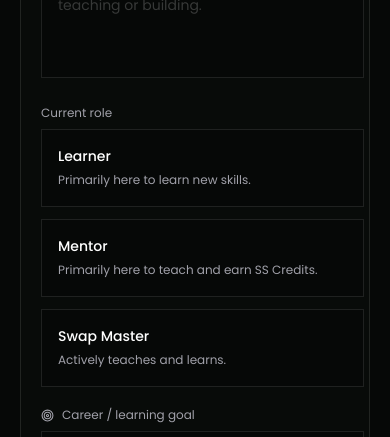
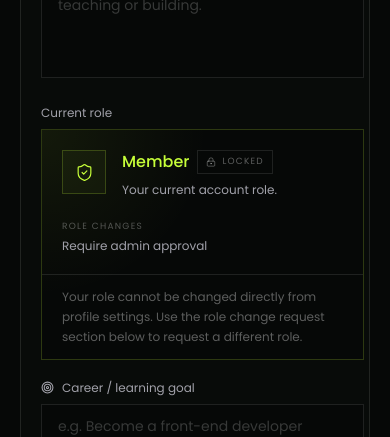
Before and after one commit to Tanvir-Azad-Mahir/SkillSwap, a React (Vite) app: page /profile/edit in a window 390 px wide. Shown: the part 1080-1517 px from the top of the page. Built offline with nearby package versions, Linux system fonts and the light colour scheme; no server answers.

Commit message:
profileedit tab just got new update

```diff
--- a/src/components/ProfileEditTab.jsx
+++ b/src/components/ProfileEditTab.jsx
@@ -1,23 +1,44 @@
-import { Camera, MapPin, Target, UserRound } from "lucide-react";
-import { useEffect, useMemo } from "react";
+import {
+  Camera,
+  LockKeyhole,
+  MapPin,
+  ShieldCheck,
+  Target,
+  UserRound,
+} from "lucide-react";
 
-const roles = [
-  {
-    value: "learner",
+import {
+  useEffect,
+  useMemo,
+} from "react";
+
+/* =========================================================
+   ROLE INFO
+========================================================= */
+
+const roleInfo = {
+  learner: {
     title: "Learner",
-    description: "Primarily here to learn new skills.",
+    description:
+      "Primarily here to learn new skills.",
   },
-  {
-    value: "mentor",
+
+  mentor: {
     title: "Mentor",
-    description: "Primarily here to teach and earn SS Credits.",
+    description:
+      "Primarily here to teach and earn SS Credits.",
   },
-  {
-    value: "swap_master",
+
+  swap_master: {
     title: "Swap Master",
-    description: "Actively teaches and learns.",
+    description:
+      "Actively teaches, learns and participates in skill swaps.",
   },
-];
+};
+
+/* =========================================================
+   PROFILE EDIT TAB
+========================================================= */
 
 export default function ProfileEditTab({
   profile,
@@ -27,60 +48,140 @@ export default function ProfileEditTab({
   previousAvatars,
   setProfileAvatar,
 }) {
-  const previewUrl = useMemo(() => {
-    if (!avatarFile) return "";
-    return URL.createObjectURL(avatarFile);
+  /* =======================================================
+     AVATAR PREVIEW
+  ======================================================= */
+
+  const previewUrl =
+    useMemo(() => {
+      if (!avatarFile) {
+        return "";
+      }
+
+      return URL.createObjectURL(
+        avatarFile
+      );
     }, [avatarFile]);
 
   useEffect(() => {
     return () => {
-      if (previewUrl) URL.revokeObjectURL(previewUrl);
+      if (previewUrl) {
+        URL.revokeObjectURL(
+          previewUrl
+        );
+      }
     };
   }, [previewUrl]);
 
-  const avatarSrc = previewUrl || profile.avatar_url;
+  const avatarSrc =
+    previewUrl ||
+    profile.avatar_url;
 
-  const update = (field, value) => {
-    setProfile((current) => ({
+  /* =======================================================
+     NORMAL PROFILE UPDATE
+
+     Role is intentionally not editable here.
+  ======================================================= */
+
+  const update =
+    (
+      field,
+      value
+    ) => {
+      if (field === "role") {
+        return;
+      }
+
+      setProfile(
+        (current) => ({
           ...current,
-      [field]: value,
-    }));
+          [field]:
+            value,
+        })
+      );
     };
+
+  /* =======================================================
+     CURRENT ROLE
+  ======================================================= */
+
+  const currentRole =
+    roleInfo[
+      profile.role
+    ] || {
+      title:
+        "Member",
+
+      description:
+        "Your current account role.",
+    };
+
+  /* =======================================================
+     PAGE
+  ======================================================= */
 
   return (
     <div className="p-5 md:p-8">
+      {/* ===================================================
+          HEADER
+      =================================================== */}
+
       <div className="border-b border-white/10 pb-6">
         <p className="text-[10px] uppercase tracking-[0.17em] text-[#a1a1aa]">
           Public profile
         </p>
+
         <h2 className="mt-2 text-2xl font-medium tracking-[-0.035em]">
           Profile information
         </h2>
       </div>
 
+      {/* ===================================================
+          GRID
+      =================================================== */}
+
       <div className="mt-7 grid gap-8 lg:grid-cols-[220px_1fr]">
+        {/* =================================================
+            AVATAR
+        ================================================= */}
+
         <div>
           <div className="relative h-40 w-40 overflow-hidden border border-white/10 bg-[#060807]">
             {avatarSrc ? (
               <img
-                src={avatarSrc}
+                src={
+                  avatarSrc
+                }
                 alt="Profile"
                 className="h-full w-full object-cover"
               />
             ) : (
               <div className="grid h-full w-full place-items-center text-white/20">
-                <UserRound size={42} strokeWidth={1.2} />
+                <UserRound
+                  size={42}
+                  strokeWidth={1.2}
+                />
               </div>
             )}
 
             <label className="absolute inset-x-0 bottom-0 flex cursor-pointer items-center justify-center gap-2 bg-black/75 px-3 py-2.5 text-xs text-white backdrop-blur-sm">
-              <Camera size={14} />
+              <Camera
+                size={14}
+              />
+
               Change photo
+
               <input
                 type="file"
-                accept="image/*"
-                onChange={(event) =>
-                  setAvatarFile(event.target.files?.[0] || null)
+                accept="image/jpeg,image/png,image/webp"
+                onChange={(
+                  event
+                ) =>
+                  setAvatarFile(
+                    event.target
+                      .files?.[0] ||
+                      null
+                  )
                 }
                 className="hidden"
               />
@@ -88,49 +189,89 @@ export default function ProfileEditTab({
           </div>
 
           <p className="mt-3 max-w-[180px] text-xs leading-5 text-white/35">
-            JPG, PNG or WebP. Your existing photo remains unless you upload a
-            new one.
+            JPG, PNG or WebP.
+            Your existing photo
+            remains unless you
+            upload a new one.
           </p>
 
-          {previousAvatars?.length > 0 && (
+          {/* PREVIOUS AVATARS */}
+
+          {previousAvatars?.length >
+            0 && (
             <div className="mt-4">
               <p className="mb-2 text-xs uppercase tracking-[0.17em] text-[#a1a1aa]">
                 Previous avatars
               </p>
+
               <div className="grid gap-2">
-                {previousAvatars.slice(0, 4).map((item) => (
+                {previousAvatars
+                  .slice(
+                    0,
+                    4
+                  )
+                  .map(
+                    (
+                      item
+                    ) => (
                       <button
-                    key={item.id}
+                        key={
+                          item.id
+                        }
                         type="button"
-                    onClick={() => setProfileAvatar(item.url)}
+                        onClick={() =>
+                          setProfileAvatar(
+                            item.url
+                          )
+                        }
                         className="group flex items-center gap-3 rounded border border-white/10 bg-[#0a0d0b]/70 px-3 py-2 text-left text-sm text-white transition hover:border-[#c7ff39]/30"
                       >
                         <img
-                      src={item.url}
+                          src={
+                            item.url
+                          }
                           alt="Previous avatar"
                           className="h-11 w-11 rounded object-cover"
                         />
-                    <span className="truncate">Saved {new Date(item.created_at).toLocaleDateString()}</span>
+
+                        <span className="truncate">
+                          Saved{" "}
+                          {new Date(
+                            item.created_at
+                          ).toLocaleDateString()}
+                        </span>
                       </button>
-                ))}
+                    )
+                  )}
               </div>
             </div>
           )}
         </div>
 
+        {/* =================================================
+            PROFILE FIELDS
+        ================================================= */}
+
         <div className="grid gap-5">
+          {/* NAME / USERNAME */}
+
           <div className="grid gap-5 md:grid-cols-2">
             <label>
               <span className="mb-2 block text-xs text-[#a1a1aa]">
                 Full name
               </span>
+
               <input
-                value={profile.full_name}
+                value={
+                  profile.full_name
+                }
                 disabled
-                className="min-h-11 w-full cursor-not-allowed border border-white/10 bg-[#060807]/80 px-4 text-sm text-white/70 focus:border-[#c7ff39]/45 focus:outline-none"
+                className="min-h-11 w-full cursor-not-allowed border border-white/10 bg-[#060807]/80 px-4 text-sm text-white/70"
               />
+
               <p className="mt-2 text-xs text-[#a1a1aa]">
-                Full name cannot be changed here.
+                Full name cannot be
+                changed here.
               </p>
             </label>
 
@@ -138,27 +279,57 @@ export default function ProfileEditTab({
               <span className="mb-2 block text-xs text-[#a1a1aa]">
                 Username
               </span>
+
               <div className="flex min-h-11 items-center border border-white/10 bg-[#060807] focus-within:border-[#c7ff39]/45">
-                <span className="pl-4 text-sm text-white/30">@</span>
+                <span className="pl-4 text-sm text-white/30">
+                  @
+                </span>
+
                 <input
-                  value={profile.username}
-                  onChange={(event) =>
-                    update("username", event.target.value)
+                  value={
+                    profile.username
+                  }
+                  onChange={(
+                    event
+                  ) =>
+                    update(
+                      "username",
+                      event.target
+                        .value
+                    )
                   }
                   className="min-h-11 min-w-0 flex-1 bg-transparent px-1 pr-4 text-sm text-white focus:outline-none"
                 />
               </div>
+
               <p className="mt-2 text-xs text-[#a1a1aa]">
-                Your public username can be changed here. It must be unique.
+                Your public username
+                can be changed here.
+                It must be unique.
               </p>
             </label>
           </div>
 
+          {/* BIO */}
+
           <label>
-            <span className="mb-2 block text-xs text-[#a1a1aa]">Bio</span>
+            <span className="mb-2 block text-xs text-[#a1a1aa]">
+              Bio
+            </span>
+
             <textarea
-              value={profile.bio}
-              onChange={(event) => update("bio", event.target.value)}
+              value={
+                profile.bio
+              }
+              onChange={(
+                event
+              ) =>
+                update(
+                  "bio",
+                  event.target
+                    .value
+                )
+              }
               rows={4}
               maxLength={500}
               placeholder="Tell people what you are learning, teaching or building."
@@ -166,66 +337,133 @@ export default function ProfileEditTab({
             />
           </label>
 
+          {/* =================================================
+              LOCKED ROLE
+          ================================================= */}
+
           <div>
             <span className="mb-2 block text-xs text-[#a1a1aa]">
               Current role
             </span>
 
-            <div className="grid gap-3 md:grid-cols-3">
-              {roles.map((role) => {
-                const selected = profile.role === role.value;
+            <div className="relative overflow-hidden border border-[#c7ff39]/20 bg-[#060807]">
+              <div
+                className="pointer-events-none absolute inset-0"
+                style={{
+                  background:
+                    "radial-gradient(circle at 0% 0%, rgba(199,255,57,.07), transparent 42%)",
+                }}
+              />
 
-                return (
-                  <button
-                    key={role.value}
-                    type="button"
-                    onClick={() => update("role", role.value)}
-                    className={`border p-4 text-left transition ${
-                      selected
-                        ? "border-[#c7ff39]/45 bg-[#c7ff39]/[0.05]"
-                        : "border-white/10 bg-[#060807] hover:border-white/20"
-                    }`}
-                  >
-                    <p
-                      className={`text-sm font-medium ${
-                        selected ? "text-[#c7ff39]" : "text-white"
-                      }`}
-                    >
-                      {role.title}
+              <div className="relative flex flex-col justify-between gap-5 p-5 sm:flex-row sm:items-center">
+                <div className="flex items-start gap-4">
+                  <div className="grid h-11 w-11 shrink-0 place-items-center border border-[#c7ff39]/20 bg-[#c7ff39]/[0.04] text-[#c7ff39]">
+                    <ShieldCheck
+                      size={19}
+                      strokeWidth={1.5}
+                    />
+                  </div>
+
+                  <div>
+                    <div className="flex flex-wrap items-center gap-2">
+                      <p className="text-base font-medium text-[#c7ff39]">
+                        {
+                          currentRole.title
+                        }
                       </p>
-                    <p className="mt-1 text-xs leading-5 text-[#a1a1aa]">
-                      {role.description}
+
+                      <span className="inline-flex items-center gap-1.5 border border-white/10 px-2 py-1 text-[9px] uppercase tracking-[0.13em] text-white/35">
+                        <LockKeyhole
+                          size={10}
+                        />
+
+                        Locked
+                      </span>
+                    </div>
+
+                    <p className="mt-1.5 max-w-xl text-xs leading-5 text-[#a1a1aa]">
+                      {
+                        currentRole.description
+                      }
                     </p>
-                  </button>
-                );
-              })}
                   </div>
                 </div>
 
+                <div className="sm:text-right">
+                  <p className="text-[9px] uppercase tracking-[0.14em] text-white/30">
+                    Role changes
+                  </p>
+
+                  <p className="mt-1 text-xs text-[#a1a1aa]">
+                    Require admin approval
+                  </p>
+                </div>
+              </div>
+
+              <div className="relative border-t border-white/10 px-5 py-3">
+                <p className="text-xs leading-5 text-white/35">
+                  Your role cannot be changed
+                  directly from profile settings.
+                  Use the role change request
+                  section below to request a
+                  different role.
+                </p>
+              </div>
+            </div>
+          </div>
+
+          {/* CAREER GOAL */}
+
           <label>
             <span className="mb-2 flex items-center gap-2 text-xs text-[#a1a1aa]">
-              <Target size={13} />
+              <Target
+                size={13}
+              />
+
               Career / learning goal
             </span>
+
             <input
-              value={profile.career_goal}
-              onChange={(event) =>
-                update("career_goal", event.target.value)
+              value={
+                profile.career_goal
+              }
+              onChange={(
+                event
+              ) =>
+                update(
+                  "career_goal",
+                  event.target
+                    .value
+                )
               }
               placeholder="e.g. Become a front-end developer"
               className="min-h-11 w-full border border-white/10 bg-[#060807] px-4 text-sm text-white placeholder:text-white/20 focus:border-[#c7ff39]/45 focus:outline-none"
             />
           </label>
 
+          {/* LOCATION */}
+
           <label>
             <span className="mb-2 flex items-center gap-2 text-xs text-[#a1a1aa]">
-              <MapPin size={13} />
+              <MapPin
+                size={13}
+              />
+
               Location
             </span>
+
             <input
-              value={profile.location}
-              onChange={(event) =>
-                update("location", event.target.value)
+              value={
+                profile.location
+              }
+              onChange={(
+                event
+              ) =>
+                update(
+                  "location",
+                  event.target
+                    .value
+                )
               }
               placeholder="e.g. Dhaka, Bangladesh"
               className="min-h-11 w-full border border-white/10 bg-[#060807] px-4 text-sm text-white placeholder:text-white/20 focus:border-[#c7ff39]/45 focus:outline-none"
```
Lines whose indentation alone changed are shown as unchanged.
